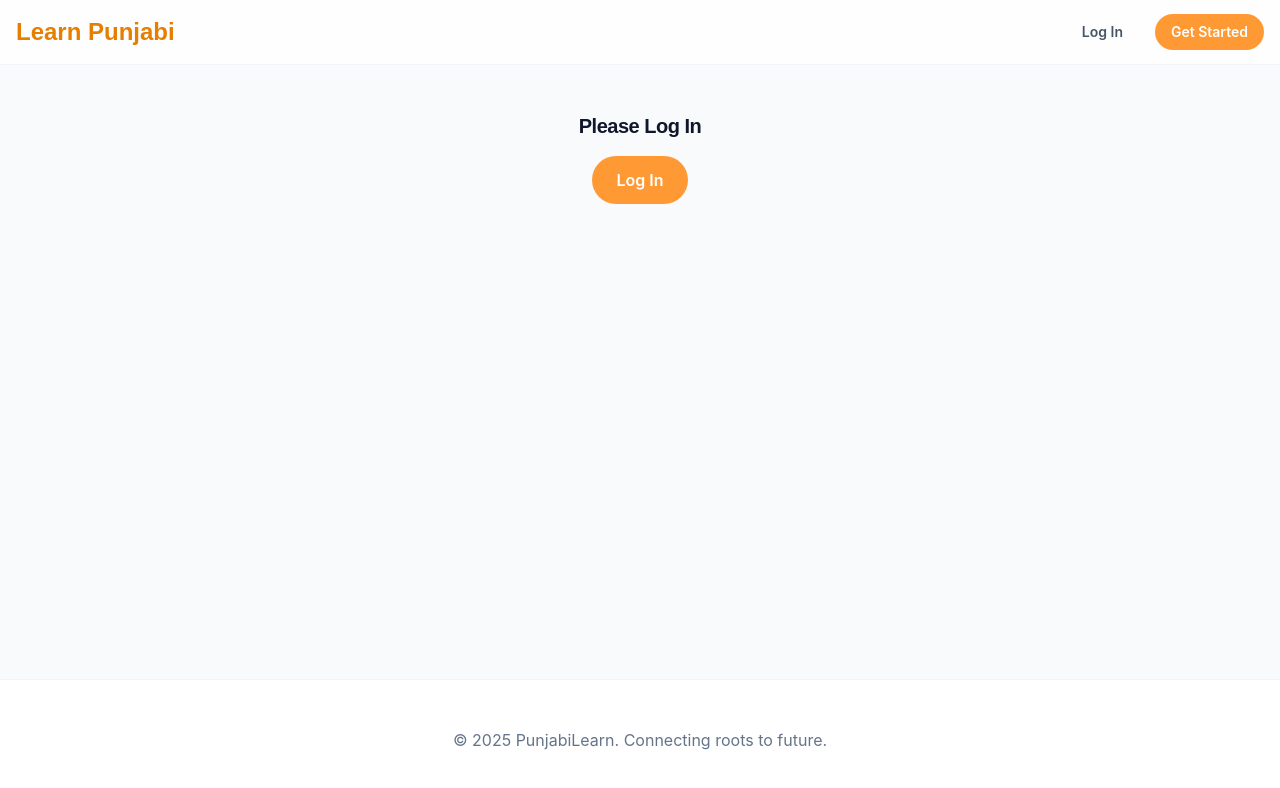
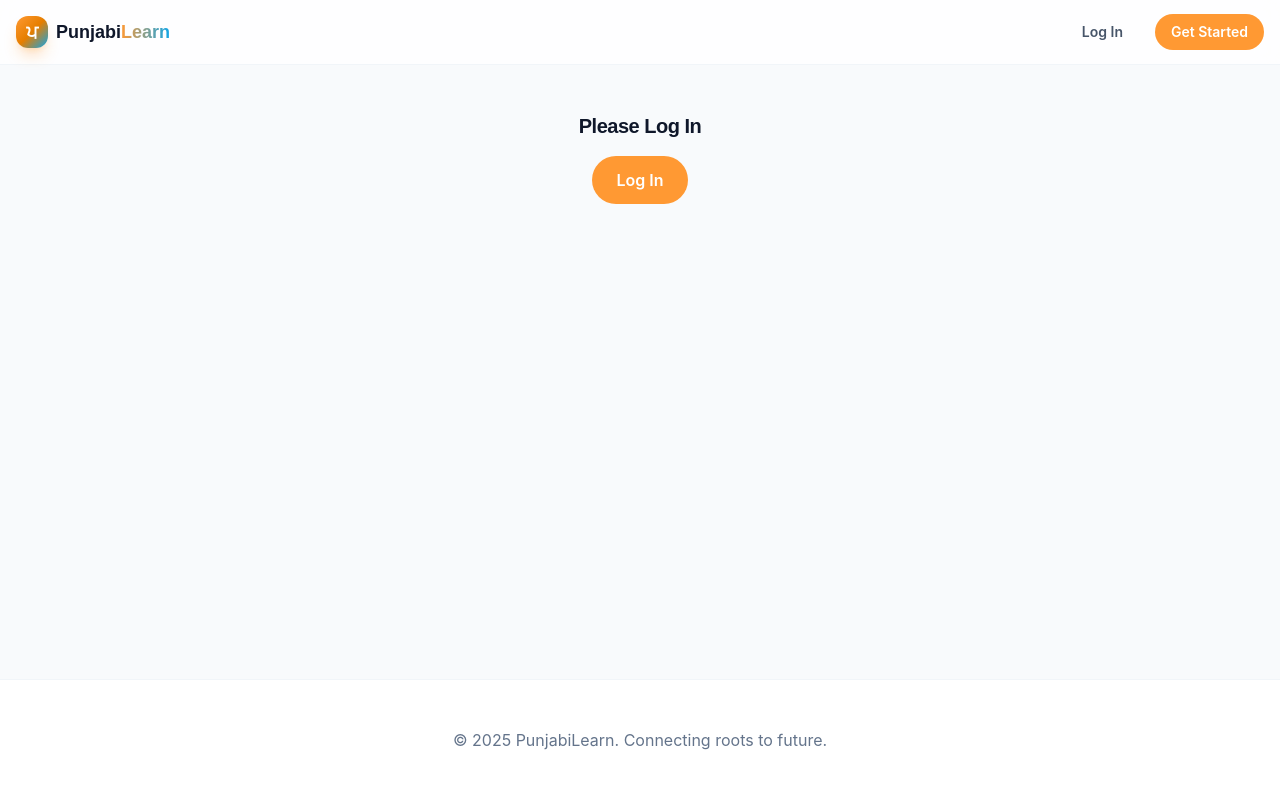
Before and after one commit to amitoj1996/learn-punjabi, a React (Vite) app: page /dashboard in a window 1280 px wide. Shown: the top 788 px of the page. Built offline with nearby package versions, Linux system fonts and the light colour scheme; no server answers.

Commit message:
feat: add modern CSS logo with Gurmukhi character and gradient

```diff
--- a/src/components/Layout.tsx
+++ b/src/components/Layout.tsx
@@ -2,6 +2,7 @@ import React from 'react';
 import { Link } from 'react-router-dom';
 import { Button } from './ui/Button';
 import { useAuth } from '../context/AuthContext';
+import { Logo } from './Logo';
 
 interface LayoutProps {
     children: React.ReactNode;
@@ -14,8 +15,8 @@ export const Layout: React.FC<LayoutProps> = ({ children }) => {
         <div className="min-h-screen flex flex-col font-sans text-secondary-900">
             <header className="fixed top-0 w-full bg-white/80 backdrop-blur-md border-b border-secondary-100 z-50">
                 <div className="container mx-auto px-4 h-16 flex items-center justify-between">
-                    <Link to="/" className="text-2xl font-display font-bold text-primary-600">
-                        Learn Punjabi
+                    <Link to="/">
+                        <Logo size="sm" />
                     </Link>
                     <div className="flex-grow"></div>
                     <div className="flex items-center gap-4">
--- /dev/null
+++ b/src/components/Logo.tsx
@@ -0,0 +1,33 @@
+import React from 'react';
+
+interface LogoProps {
+    size?: 'sm' | 'md' | 'lg';
+    showText?: boolean;
+}
+
+export const Logo: React.FC<LogoProps> = ({ size = 'md', showText = true }) => {
+    const sizeClasses = {
+        sm: { icon: 'w-8 h-8 text-lg', text: 'text-lg' },
+        md: { icon: 'w-10 h-10 text-xl', text: 'text-xl' },
+        lg: { icon: 'w-14 h-14 text-3xl', text: 'text-3xl' }
+    };
+
+    return (
+        <div className="flex items-center gap-2">
+            {/* Icon - Gurmukhi ਪ with gradient background */}
+            <div className={`${sizeClasses[size].icon} rounded-xl bg-gradient-to-br from-primary-500 via-primary-600 to-accent-500 flex items-center justify-center shadow-lg shadow-primary-500/30 transform hover:scale-105 transition-transform`}>
+                <span className="text-white font-bold" style={{ fontFamily: 'Arial, sans-serif' }}>
+                    ਪ
+                </span>
+            </div>
+
+            {/* Text */}
+            {showText && (
+                <div className={`${sizeClasses[size].text} font-display font-bold`}>
+                    <span className="text-secondary-900">Punjabi</span>
+                    <span className="bg-gradient-to-r from-primary-500 to-accent-500 bg-clip-text text-transparent">Learn</span>
+                </div>
+            )}
+        </div>
+    );
+};
```
